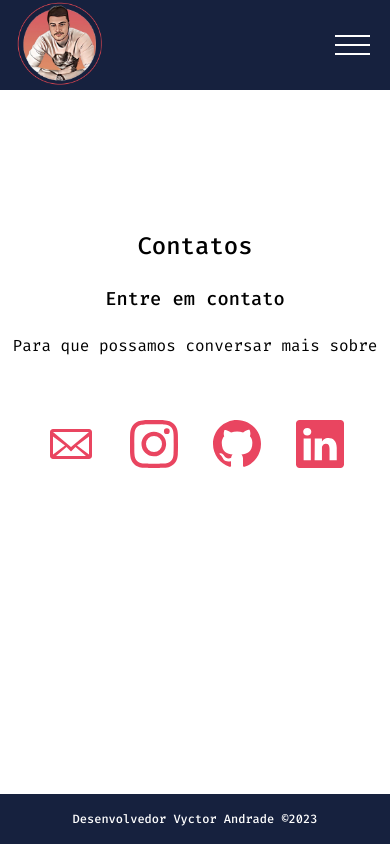
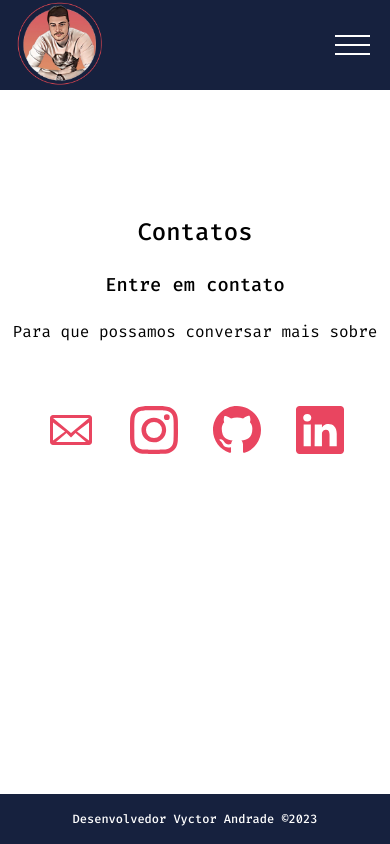
Before and after one commit to vyctorandrade/portfolio, a React (Vite) app: page /contatos in a window 390 px wide. Built offline with nearby package versions, Linux system fonts and the light colour scheme.

Commit message:
Update Contatos.module.css

```diff
--- a/src/pages/Contatos/Contatos.module.css
+++ b/src/pages/Contatos/Contatos.module.css
@@ -34,7 +34,7 @@
 @media (min-width: 300px) and (max-width: 600px) {
 
 .contatos h2{
-    margin-top: -50px;
+    margin-top: -20%;
 }
 
     .icones {
```
